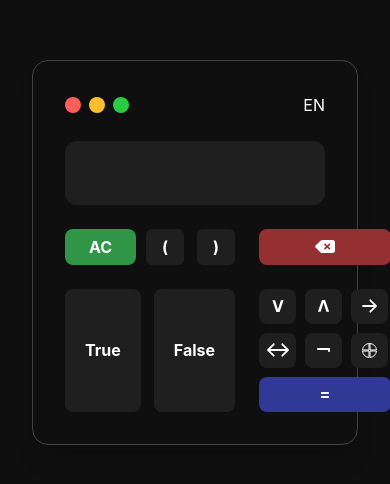
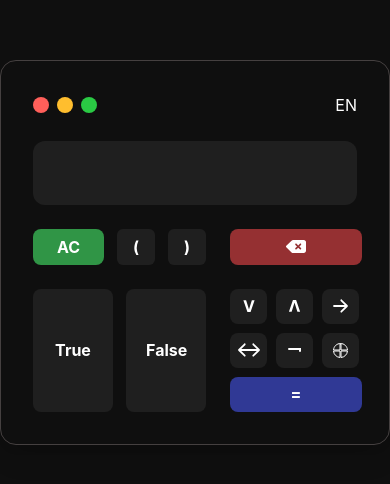
Before and after one commit to iniiferdi/logiccalculate, a React (Vite) app: page / in a window 390 px wide. Shown: the part 170-654 px from the top of the page. Built offline with nearby package versions, Linux system fonts and the light colour scheme.

Commit message:
mobile responsive

```diff
--- a/src/App.jsx
+++ b/src/App.jsx
@@ -73,7 +73,7 @@ function App() {
   };
 
   return (
-    <main className="w-full font-Inter h-screen overflow-hidden mx-auto bg-primary flex items-center justify-center p-8">
+    <main className="w-full font-Inter h-screen overflow-hidden mx-auto bg-primary flex items-center justify-center xl:p-8">
       <section className="flex flex-col p-8 gap-6 w-full max-w-[479px] border border-[#454040] justify-center items-center mx-auto shadow-xl rounded-2xl">
         <div className="flex flex-row w-full justify-between items-center">
           <div className="flex flex-row gap-2">
@@ -119,13 +119,13 @@ function App() {
             <div className="flex flex-row h-full gap-[13px] w-full">
               <button
                 onClick={() => handleInput("True")}
-                className="bg-[#1F1F1F] h-full font-bold p-5 rounded-lg text-white w-1/2 hover:bg-[#2A2A2A] active:scale-95 transition transform"
+                className="bg-[#1F1F1F] h-full font-bold p-5 rounded-lg text-white w-[80px] xl:w-[107px] hover:bg-[#2A2A2A] active:scale-95 transition transform"
               >
                 True
               </button>
               <button
                 onClick={() => handleInput("False")}
-                className="bg-[#1F1F1F] h-full font-bold p-5 rounded-lg text-white w-1/2 hover:bg-[#2A2A2A] active:scale-95 transition transform"
+                className="bg-[#1F1F1F] h-full font-bold p-5 rounded-lg text-white w-[80px] xl:w-[107px] hover:bg-[#2A2A2A] active:scale-95 transition transform"
               >
                 False
               </button>
```
